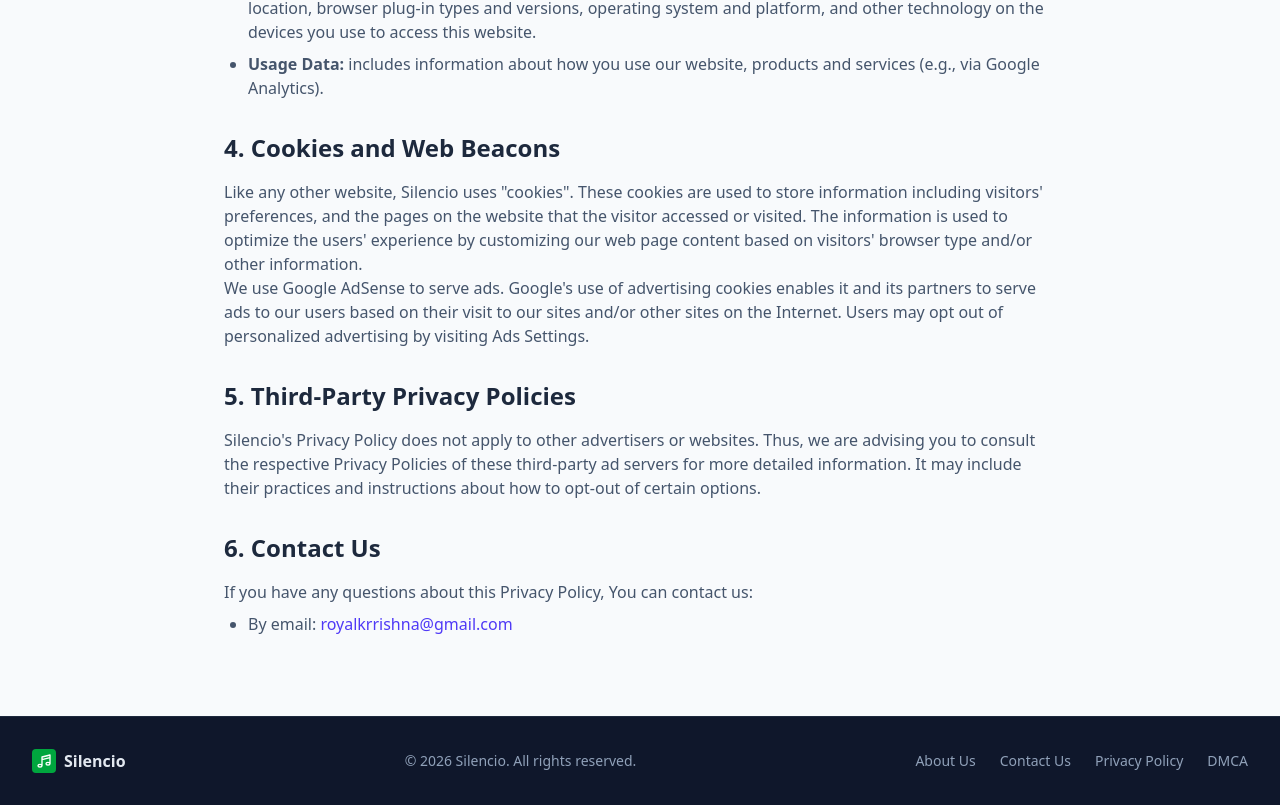
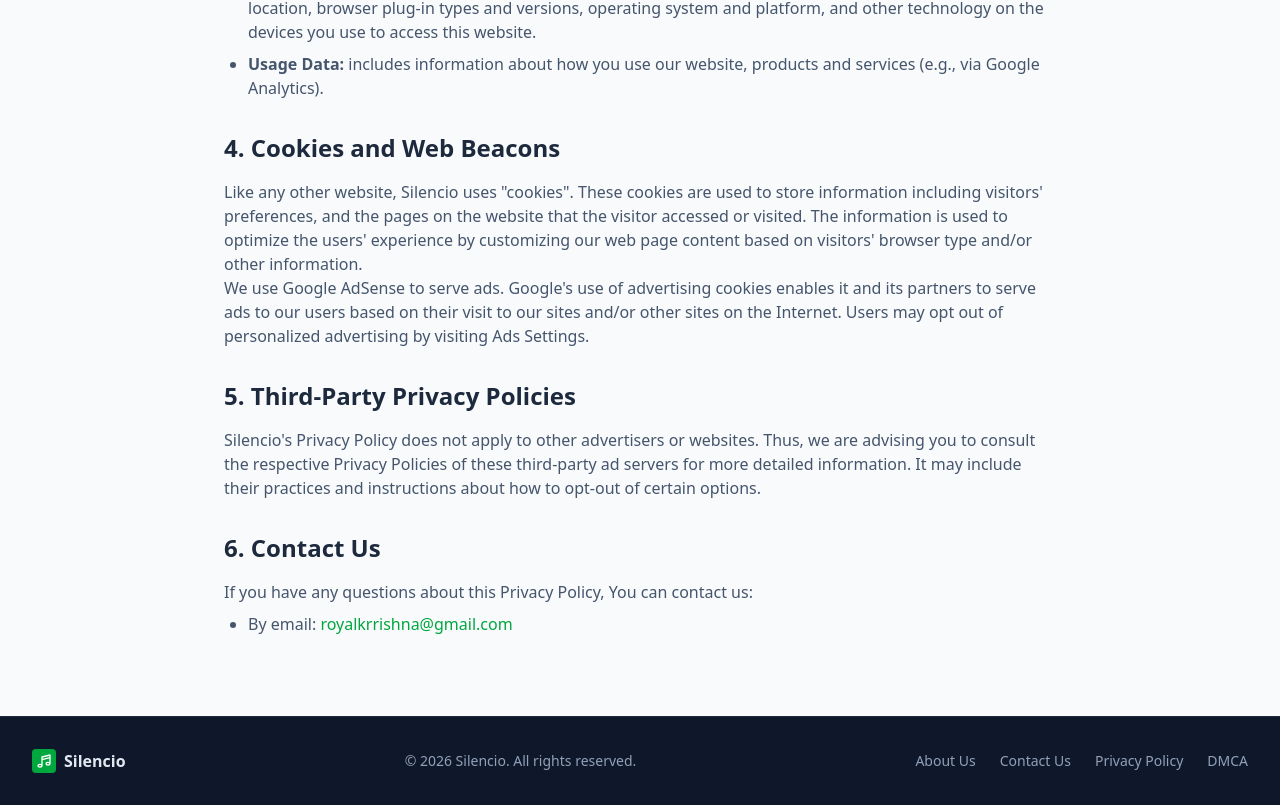
Before and after one commit to BIDDLG/Silence-Reducer-Web-, a React (Vite) app: page /privacy in a window 1280 px wide. Shown: the part 709-1514 px from the top of the page. Built offline with nearby package versions, Linux system fonts and the light colour scheme.

Commit message:
Update PrivacyPolicy.tsx

```diff
--- a/src/pages/PrivacyPolicy.tsx
+++ b/src/pages/PrivacyPolicy.tsx
@@ -42,7 +42,7 @@
           <h2 className="text-2xl font-semibold text-slate-800 dark:text-slate-100 mt-8 mb-4">6. Contact Us</h2>
           <p>If you have any questions about this Privacy Policy, You can contact us:</p>
           <ul className="list-disc pl-6 mt-2">
-            <li>By email: <a href="mailto:royalkrrishna@gmail.com" className="text-indigo-600 dark:text-indigo-400 hover:underline">royalkrrishna@gmail.com</a></li>
+            <li>By email: <a href="mailto:royalkrrishna@gmail.com" className="text-green-600 dark:text-green-400 hover:underline">royalkrrishna@gmail.com</a></li>
           </ul>
         </section>
       </div>
```
